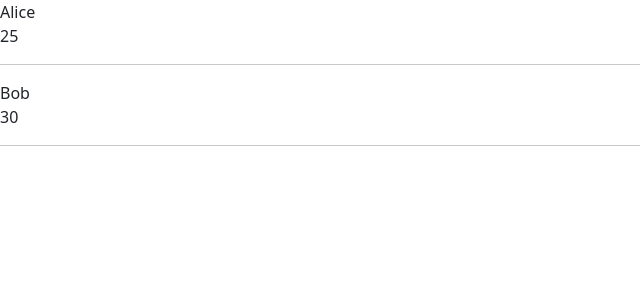
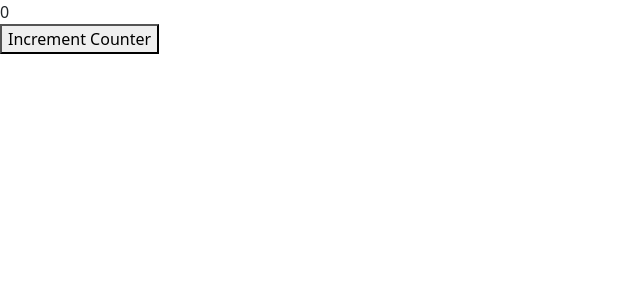
Before and after one commit to Patel-Kingkumar/Angular-Practice, an Angular app: page / in a window 1280 px wide. Shown: the top 300 px of the page, without its empty margins (0-640 px from the left). Built offline with nearby package versions, Linux system fonts and the light colour scheme.

Commit message:
022  : Counter increment using Input

```diff
--- a/src/app/communication/child-one/child-one.component.html
+++ b/src/app/communication/child-one/child-one.component.html
@@ -1,5 +1,2 @@
-<div *ngFor="let item of childObject">
-    <div>{{ item.name }}</div>
-    <div>{{ item.age }}</div>
-    <hr />
-</div>
+{{ childCounter }}<br />
+<button (click)="increment()">Increment Counter</button>
--- a/src/app/communication/child-one/child-one.component.ts
+++ b/src/app/communication/child-one/child-one.component.ts
@@ -11,6 +11,10 @@ export class ChildOneComponent implements OnInit {
 
   ngOnInit(): void {
   }
-  @Input() childObject: any
 
+  @Input() childCounter!: number;
+
+  increment() {
+    this.childCounter++;
+  }
 }
--- a/src/app/communication/parent-one/parent-one.component.html
+++ b/src/app/communication/parent-one/parent-one.component.html
@@ -1 +1 @@
-<app-child-one [childObject]="users"></app-child-one>
+<app-child-one [childCounter]="counter"></app-child-one>
--- a/src/app/communication/parent-one/parent-one.component.ts
+++ b/src/app/communication/parent-one/parent-one.component.ts
@@ -11,8 +11,5 @@ export class ParentOneComponent implements OnInit {
   ngOnInit(): void {
   }
 
-  users = [
-  { name: 'Alice', age: 25 },
-  { name: 'Bob', age: 30 }
-]
+  counter: number = 0;
 }
```
Also changed, not shown: src/assets/output_communication_one.txt (added).
